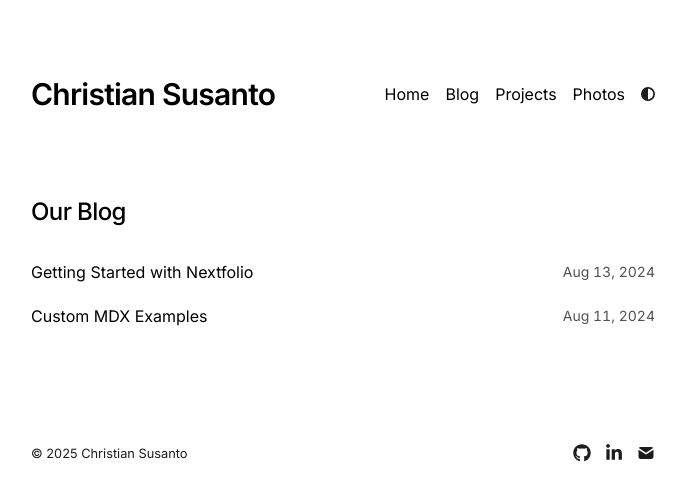
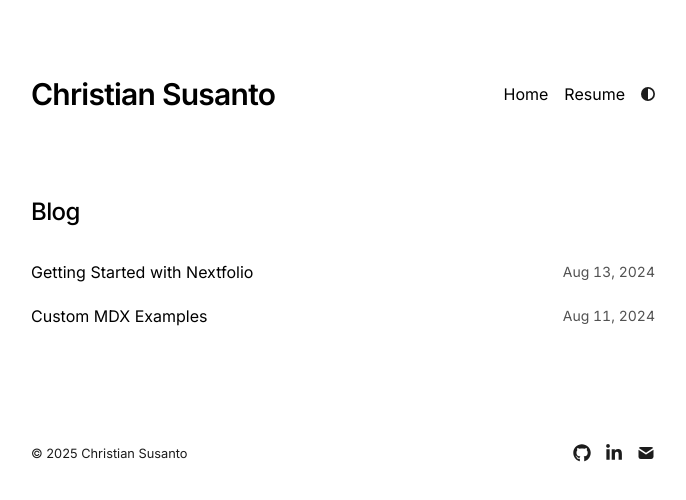
Before and after one commit to chrisamrl/chrisamrl.github.io, a Next.js app: page /blog in a window 1280 px wide. Shown: the top 500 px of the page, without its empty margins (297-983 px from the left). Built offline with nearby package versions, Linux system fonts and the light colour scheme.

Commit message:
Removed template pages, added resume

```diff
--- a/app/blog/page.tsx
+++ b/app/blog/page.tsx
@@ -11,7 +11,7 @@ export default function BlogPosts() {
 
   return (
     <section>
-      <h1 className="mb-8 text-2xl font-medium tracking-tight">Our Blog</h1>
+      <h1 className="mb-8 text-2xl font-medium tracking-tight">Blog</h1>
       <div>
         {allBlogs
           .sort((a, b) => {
--- a/app/components/nav.tsx
+++ b/app/components/nav.tsx
@@ -4,9 +4,10 @@ import { metaData } from "../config";
 
 const navItems = {
   "/": { name: "Home" },
-  "/blog": { name: "Blog" },
-  "/projects": { name: "Projects" },
-  "/photos": { name: "Photos" },
+  "/christian_susanto_resume.pdf": { name: "Resume" },
+  // "/blog": { name: "Blog" },
+  // "/projects": { name: "Projects" },
+  // "/photos": { name: "Photos" },
 };
 
 export function Navbar() {
--- a/app/page.tsx
+++ b/app/page.tsx
@@ -39,7 +39,7 @@ export default function Page() {
             href="https://amazon.ca"
           >
             Amazon
-          </a>, working in the Gift Card team (Yes, everything related to your Amazon gift cards from your raffle!).
+          </a>, working in the Gift Card team.
 
           Before that, I worked @ {""}
           <a
```
Also changed, not shown: tsconfig.json (+16 -3 lines), content/custom-mdx-examples.mdx (line endings or trailing spaces), content/getting-started.mdx (line endings or trailing spaces), 2 other files (tests, documents, lock files or other folders).
